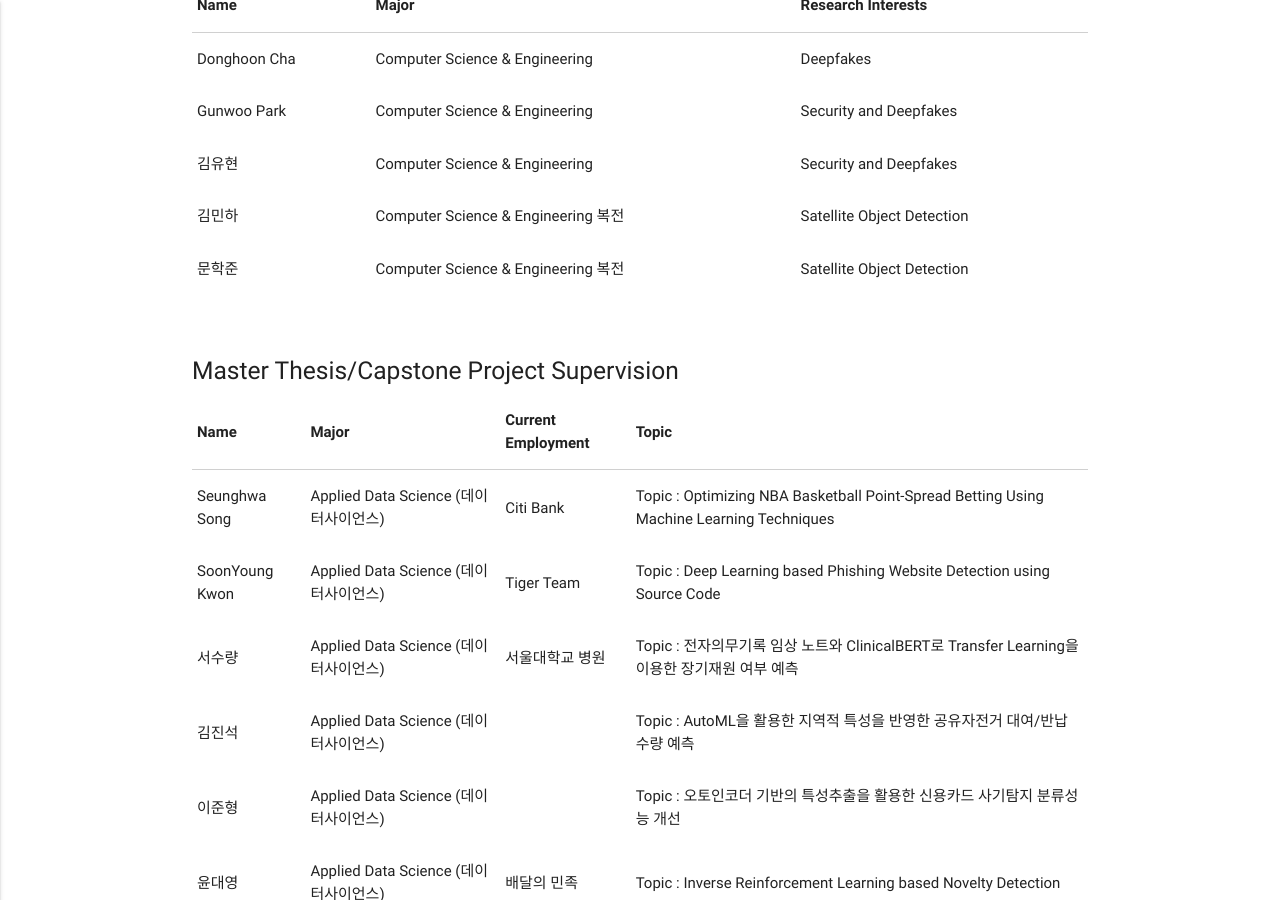
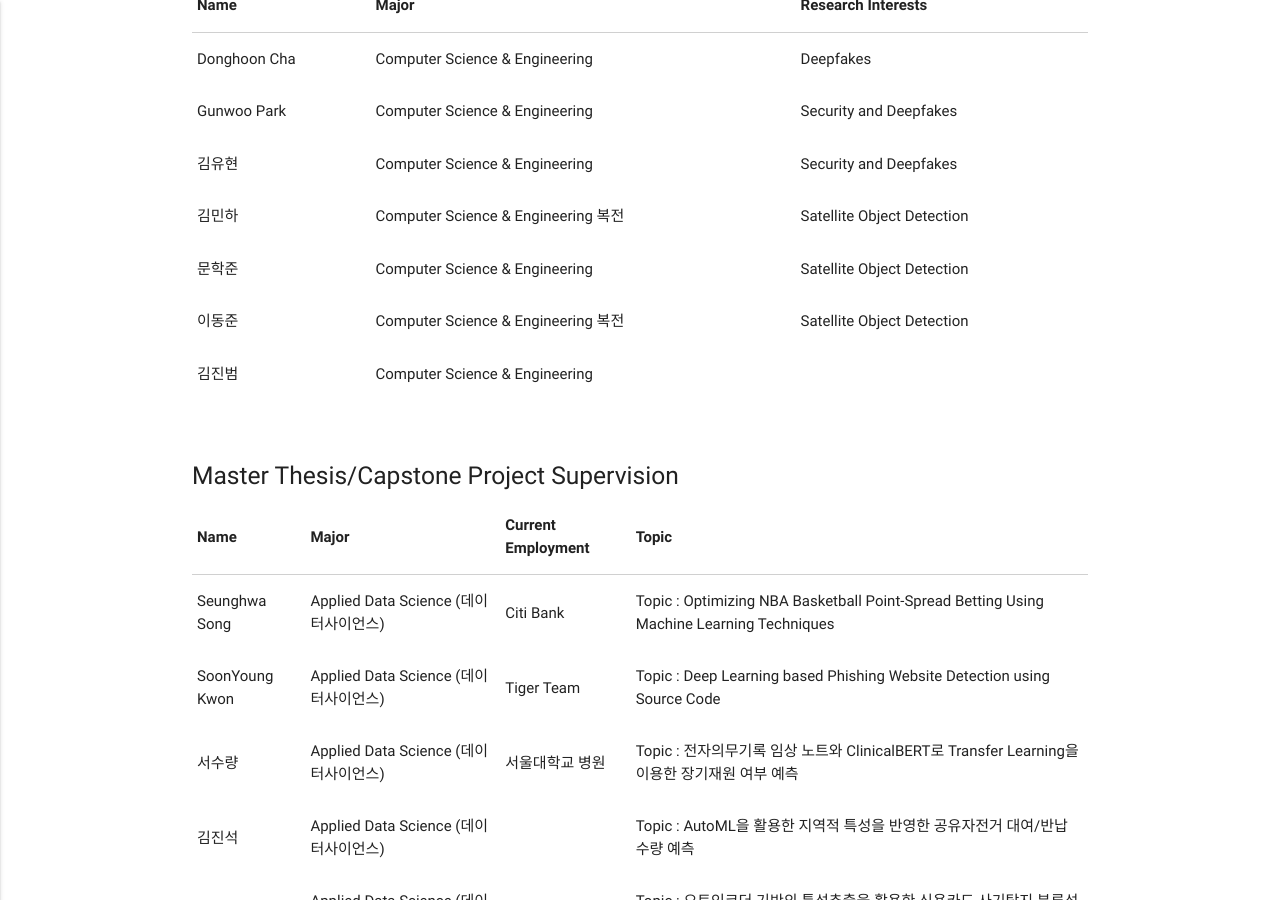
Before and after one commit to Yurim990507/DASH-Lab.github.io, a Jekyll site: the page built from example3.md, in a window 1280 px wide and 900 px high, scrolled down 3587 px. Built offline with Jekyll 4.4.1, drawn with Linux system fonts in a browser that asks for light colours.

Commit message:
Update example3.md

```diff
--- a/example3.md
+++ b/example3.md
@@ -222,8 +222,18 @@ permalink: /Members/
                 </tr>
                 <tr>
                   <td>문학준</td>
+                  <td>Computer Science & Engineering</td>
+                  <td>Satellite Object Detection</td>
+                </tr>
+                <tr>
+                  <td>이동준</td>
                   <td>Computer Science & Engineering 복전</td>
                   <td>Satellite Object Detection</td>
+                </tr>
+                 <tr>
+                  <td>김진범</td>
+                  <td>Computer Science & Engineering</td>
+                  <td></td>
                 </tr>
               </tbody>
             </table>
```
